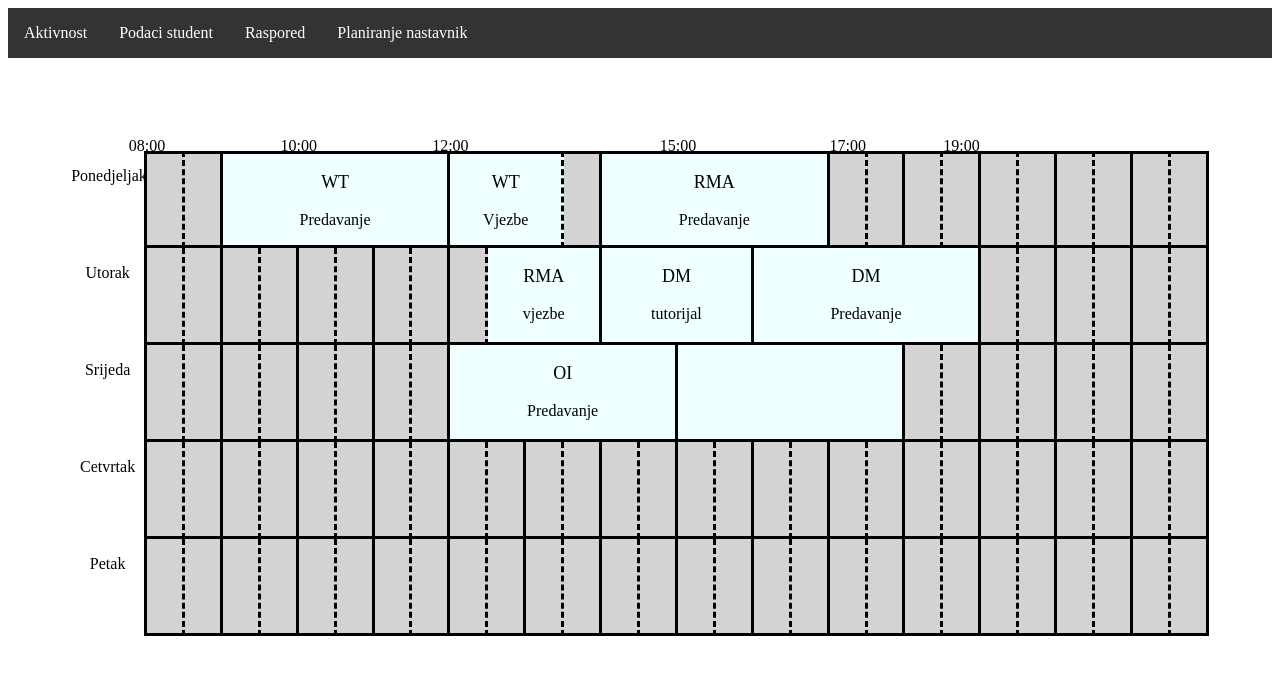
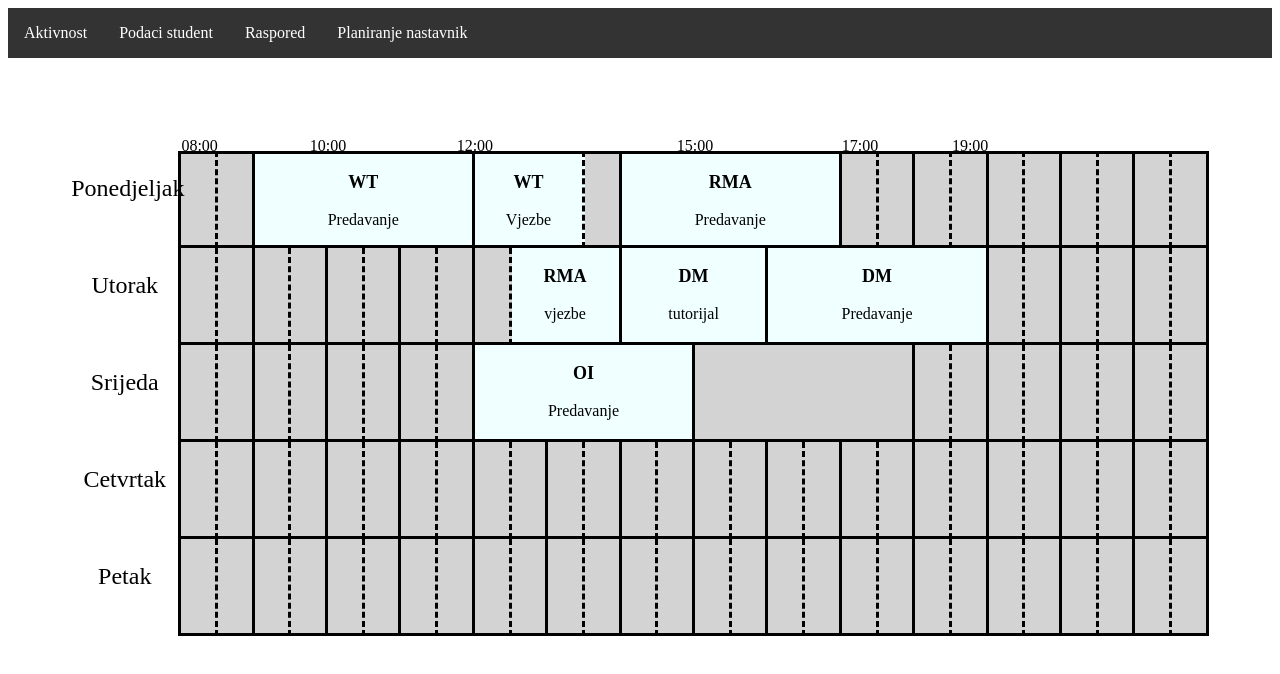
Before and after one commit to PasaDzumhur/Class-Schedule-site, a plain HTML site: page raspored.html in a window 1280 px wide. Drawn offline with Linux system fonts and the light colour scheme.

Commit message:
stvarcice u rasporedu

```diff
--- a/css/raspored.css
+++ b/css/raspored.css
@@ -1,6 +1,6 @@
 .grid-container {
     display: grid;
-    grid-template-columns: repeat(30, 1fr);
+    grid-template-columns:2fr repeat(29, 1fr);
     grid-template-rows: 30px repeat(5, 1fr);
     grid-auto-flow: row;
     background-color: lightgray;
@@ -23,7 +23,7 @@
     border-bottom-style: solid;
 }
 #osam{
-    grid-column: 1 / 5;
+    grid-column: 2 / 5;
     text-align: center;
 }
 #deset{
@@ -104,6 +104,7 @@
     grid-column: 17 /23;
     border-right-style: solid;
     border-bottom-style: solid;
+    background-color: lightgray;
 }
 
 
@@ -111,6 +112,7 @@
     grid-row: 2;
     grid-column: 1 / 3;
     border-right-style: solid;
+    font-size: x-large;
     text-align: center;
 }
 
@@ -118,31 +120,39 @@
     grid-row: 3;
     grid-column: 1 / 3;
     border-right-style: solid;
+    font-size: x-large;
     text-align: center;
 }
 #srijeda {
     grid-row: 4;
     grid-column: 1 / 3;
     border-right-style: solid;
+    font-size: x-large;
     text-align: center;
 }
 #cetvrtak{
     grid-row: 5;
     grid-column: 1 / 3;
     border-right-style: solid;
+    font-size: x-large;
     text-align: center;
 }
 #petak{
     grid-row: 6;
     grid-column: 1 / 3;
     border-right-style: solid;
+    font-size: x-large;
     text-align: center;
 }
 .imePredmeta{
     font-size: large;
+    font-weight: bold;
 
 }
 .red0,.kolona0{
+    background-color: white;
+}
+#prazno{
     background-color: white;
 }
 @media only screen and (max-width: 600px){
--- a/raspored.html
+++ b/raspored.html
@@ -4,8 +4,8 @@
 <head>
     <meta charset="utf-8">
     <title>Raspored</title>
-    <link rel="stylesheet" href="css/style.css">
-    <link rel="stylesheet" href="css/raspored.css">
+    <link rel="stylesheet" type="text/css" href="css/style.css">
+    <link rel="stylesheet" type="text/css" href="css/raspored.css">
 </head>
 <meta name="viewport" content="width=device-width, initial-scale=1">
 <body>
@@ -27,6 +27,7 @@
 
 
     <div class="grid-container">
+        <div id="prazno"></div>
         <div id="osam" class="red0"><p>08:00</p></div>
         <div id="deset" class="red0"><p>10:00</p></div>
         <div id="dvanes" class="red0"><p>12:00</p></div>
```
Also changed, not shown: aktivnost.html (+2 -2 lines), planiranjeNastavnik.html (+2 -2 lines), podaciStudent.html (+2 -2 lines).
